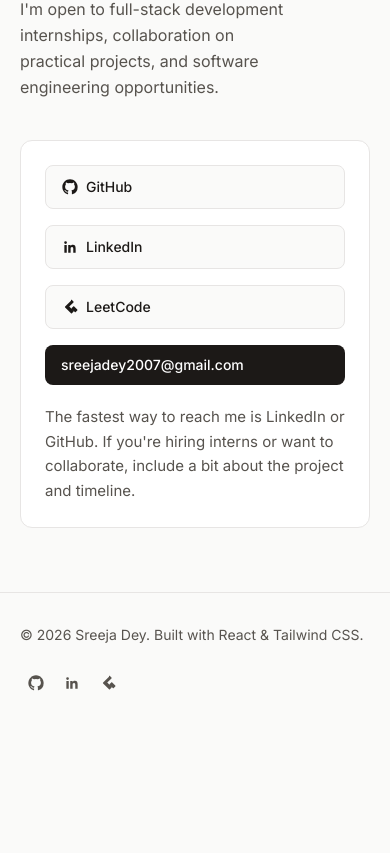
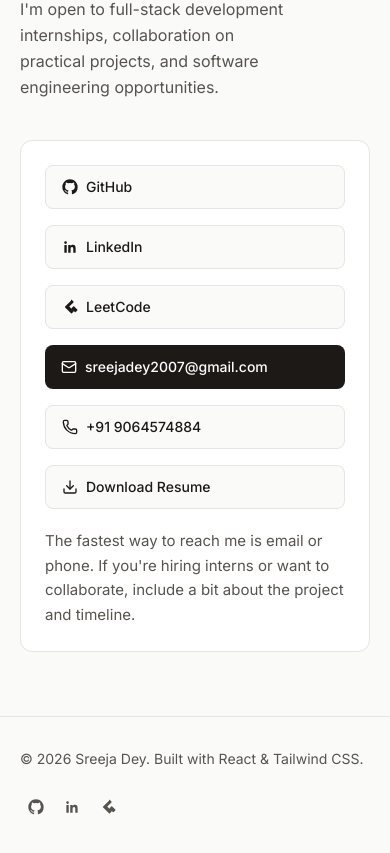
Before and after one commit to Exploring-glitch/sreeja-dey-portfolio, a React (Vite) app: page / in a window 390 px wide. Shown: the part 6182-7035 px from the top of the page. Before the commit the page ends 6919 px from the top, so only its background shows below. Built offline with nearby package versions, Linux system fonts and the light colour scheme.

Commit message:
feat: add email and phone contact links

```diff
--- a/src/components/Contact.jsx
+++ b/src/components/Contact.jsx
@@ -1,9 +1,14 @@
+import { Download, Mail, Phone } from "lucide-react";
 import { GithubIcon, LinkedinIcon, LeetcodeIcon } from "./icons";
 import SectionHeading from "./SectionHeading";
 import { profile } from "../data/portfolio";
 
 export default function Contact() {
   const hasEmail = Boolean(profile.email);
+  const hasPhone = Boolean(profile.phone);
+  const phoneHref = hasPhone
+    ? `tel:${profile.phone.replace(/[^+\d]/g, "")}`
+    : "";
 
   return (
     <section id="contact" className="scroll-mt-20 border-b border-[#E7E5E4]">
@@ -45,8 +50,9 @@ export default function Contact() {
             {hasEmail ? (
               <a
                 href={`mailto:${profile.email}`}
-                className="inline-flex items-center gap-2 rounded-lg bg-[#1C1917] px-4 py-2.5 text-sm font-medium text-white transition hover:bg-[#3B6EA5]"
+                className="inline-flex min-h-[44px] items-center gap-2 rounded-lg bg-[#1C1917] px-4 py-2.5 text-sm font-medium break-all text-white transition hover:bg-[#3B6EA5]"
               >
+                <Mail size={16} aria-hidden="true" className="shrink-0" />
                 {profile.email}
               </a>
             ) : (
@@ -54,9 +60,28 @@ export default function Contact() {
                 Email on request — reach me via LinkedIn or GitHub
               </p>
             )}
+            {hasPhone && (
+              <a
+                href={phoneHref}
+                className="inline-flex min-h-[44px] items-center gap-2 rounded-lg border border-[#E7E5E4] bg-[#FAFAF9] px-4 py-2.5 text-sm font-medium text-[#1C1917] transition hover:border-[#3B6EA5] hover:text-[#3B6EA5]"
+              >
+                <Phone size={16} aria-hidden="true" />
+                {profile.phone}
+              </a>
+            )}
+            {profile.resumeUrl && (
+              <a
+                href={profile.resumeUrl}
+                download="Sreeja-Dey-Resume.pdf"
+                className="inline-flex min-h-[44px] items-center gap-2 rounded-lg border border-[#E7E5E4] bg-[#FAFAF9] px-4 py-2.5 text-sm font-medium text-[#1C1917] transition hover:border-[#3B6EA5] hover:text-[#3B6EA5]"
+              >
+                <Download size={16} aria-hidden="true" />
+                Download Resume
+              </a>
+            )}
           </div>
           <p className="mt-5 max-w-2xl text-[15px] leading-relaxed text-[#57534E]">
-            The fastest way to reach me is LinkedIn or GitHub. If you&apos;re
+            The fastest way to reach me is email or phone. If you&apos;re
             hiring interns or want to collaborate, include a bit about the
             project and timeline.
           </p>
```
